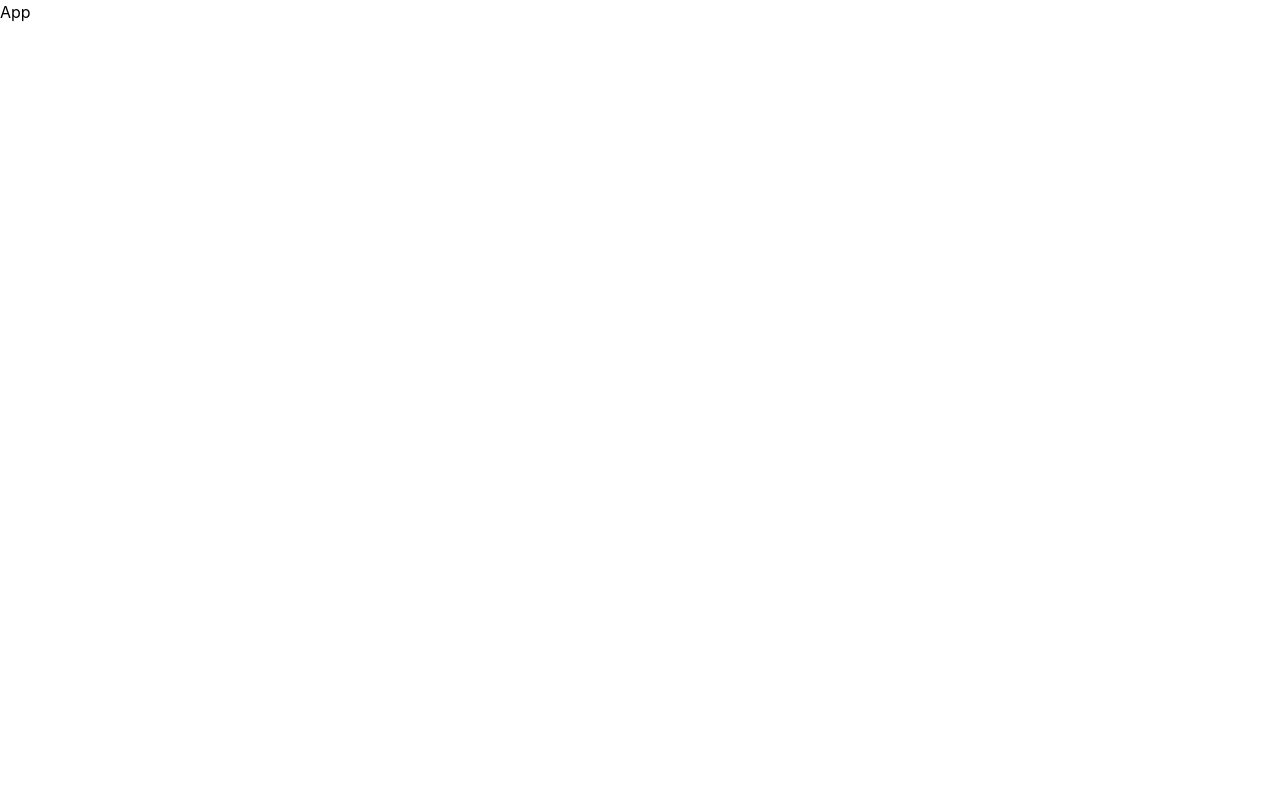
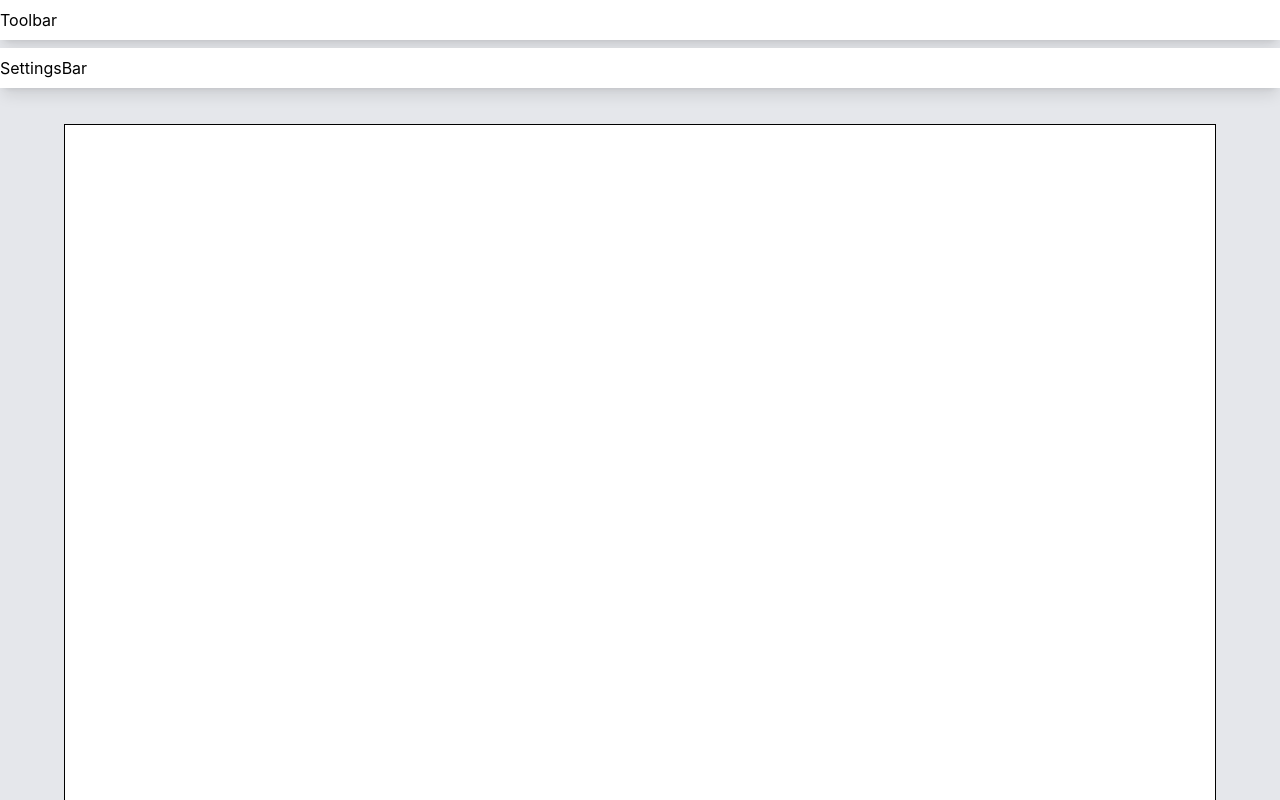
Before and after one commit to Raftouch/paint-front, a React (Vite) app: page / in a window 1280 px wide. Shown: the top 800 px of the page. Built offline with nearby package versions, Linux system fonts and the light colour scheme.

Commit message:
feat(layout): implement base ui structure

```diff
--- a/src/App.tsx
+++ b/src/App.tsx
@@ -1,5 +1,15 @@
+import Canvas from "./components/Canvas";
+import SettingsBar from "./components/SettingsBar";
+import Toolbar from "./components/Toolbar";
+
 function App() {
-  return <div>App</div>;
+  return (
+    <div className="min-h-screen bg-gray-200 flex flex-col">
+      <Toolbar />
+      <SettingsBar />
+      <Canvas />
+    </div>
+  );
 }
 
 export default App;
--- /dev/null
+++ b/src/components/Canvas.tsx
@@ -0,0 +1,11 @@
+export default function Canvas() {
+  return (
+    <div className="mt-5 flex justify-center p-4">
+      <canvas
+        width={800}
+        height={600}
+        className="w-full max-w-6xl bg-white border border-black"
+      />
+    </div>
+  );
+}
--- /dev/null
+++ b/src/components/SettingsBar.tsx
@@ -0,0 +1,7 @@
+export default function SettingsBar() {
+  return (
+    <div className="h-[40px] bg-white flex items-center shadow-lg mt-2">
+      SettingsBar
+    </div>
+  );
+}
--- /dev/null
+++ b/src/components/Toolbar.tsx
@@ -0,0 +1,5 @@
+export default function Toolbar() {
+  return (
+    <div className="h-[40px] bg-white flex items-center shadow-lg">Toolbar</div>
+  );
+}
```
